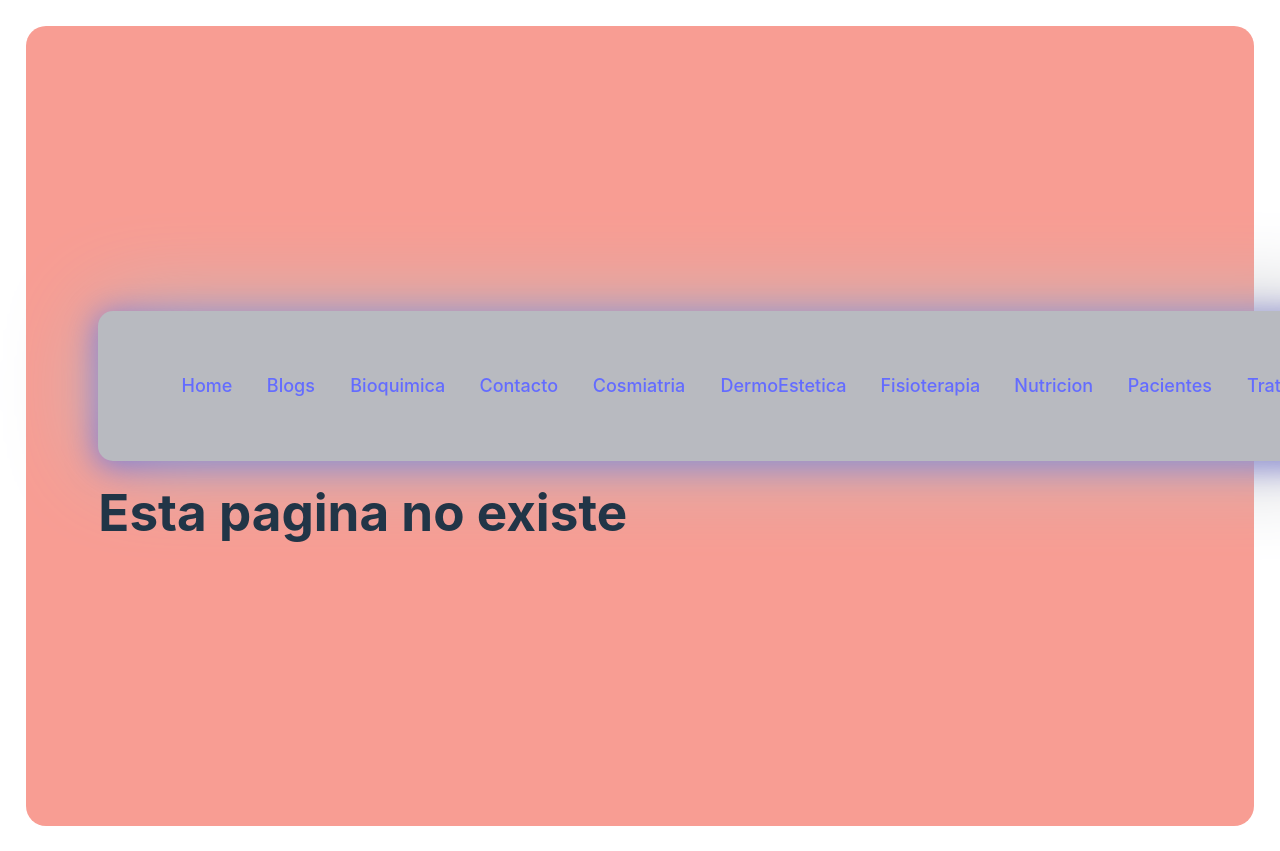
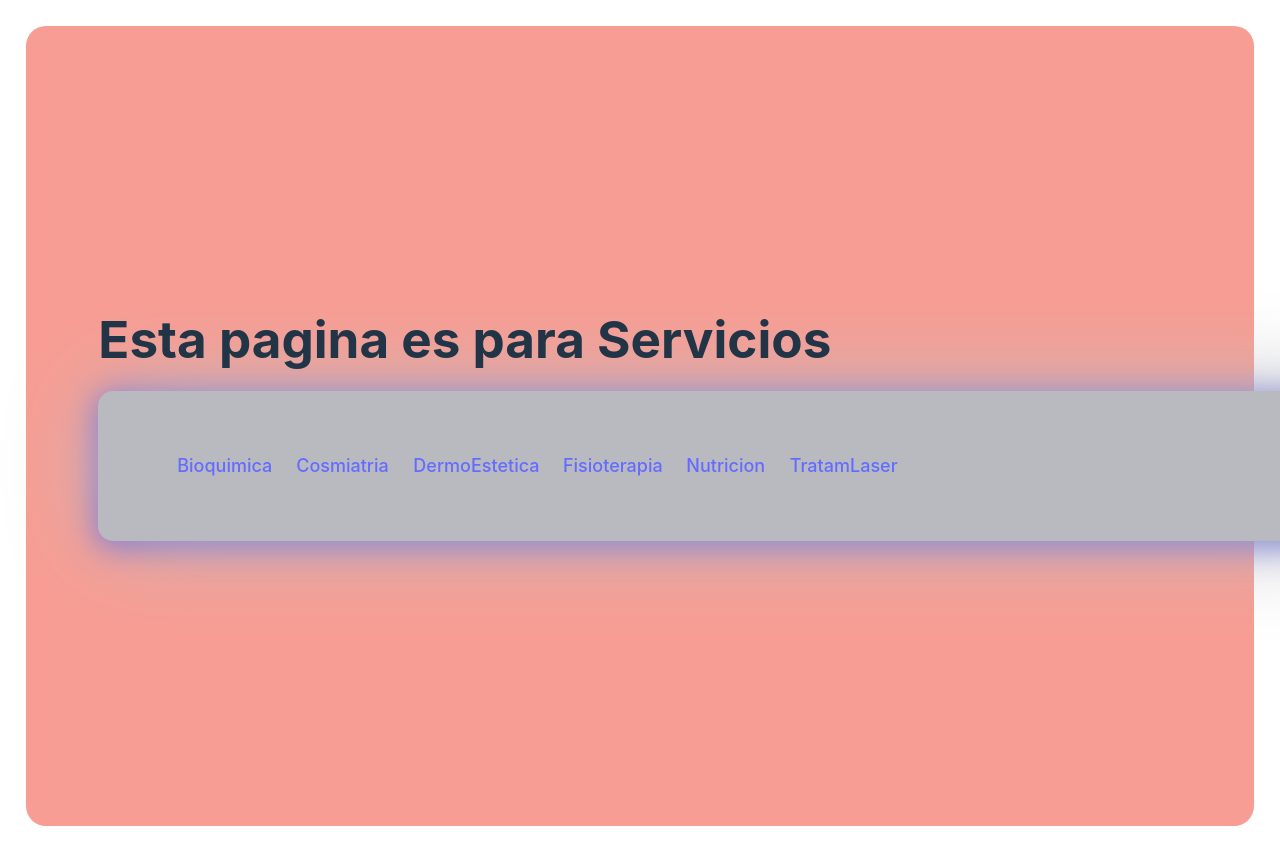
Before and after one commit to ginofrancocba/medicinaIntegrativaFront, a React (Vite) app: page /Servicios in a window 1280 px wide. Shown: the top 851 px of the page. Built offline with nearby package versions, Linux system fonts and the light colour scheme.

Commit message:
Add component Servicios

```diff
--- a/src/App.jsx
+++ b/src/App.jsx
@@ -10,6 +10,7 @@ import DermoEstetica from './pages/DermoEstetica';
 import Fisioterapia from './pages/Fisioterapia';
 import Nutricion from './pages/Nutricion';
 import Pacientes from './pages/Pacientes';
+import Servicios from './pages/Servicios';
 import TratamLaser from './pages/TratamLaser';
 import NoPage from './pages/NoPage';
 
@@ -27,13 +28,15 @@ function App() {
           <Route path='Bioquimica' element={<Bioquimica/>}/>
           <Route path='Blogs' element={<Blogs/>}/>
           <Route path='Contacto' element={<Contact/>}/>
-          <Route path='Cosmiatria' element={<Cosmiatria />}/>
-          <Route path='DermoEstetica' element={<DermoEstetica />}/>
-          <Route path='Fisioterapia' element={<Fisioterapia />}/>
-          <Route path='Nutricion' element={<Nutricion />}/>
           <Route path='Pacientes' element={<Pacientes />}/>
-          <Route path='TratamLaser' element={<TratamLaser />}/>
           <Route path='*' element={<NoPage/>}/>
+        </Route>
+        <Route path='/Servicios' element={<Servicios/>}>
+           <Route path='TratamLaser' element={<TratamLaser />}/>
+           <Route path='Cosmiatria' element={<Cosmiatria />}/>
+           <Route path='DermoEstetica' element={<DermoEstetica />}/>
+           <Route path='Fisioterapia' element={<Fisioterapia />}/>
+           <Route path='Nutricion' element={<Nutricion />}/>
         </Route>
       </Routes>
     </BrowserRouter>
--- a/src/pages/Layout.jsx
+++ b/src/pages/Layout.jsx
@@ -1,8 +1,8 @@
-import { Outlet, Link} from "react-router-dom";
+import { Outlet, Link } from "react-router-dom";
 import './Layout.css';
 
-function Layout(){
-    return(
+function Layout() {
+    return (
         <div>
             <nav className="navbar navbar-expand-lg bg-dark">
                 <ul>
@@ -12,33 +12,21 @@ function Layout(){
                     <li>
                         <Link to="/blogs">Blogs</Link>
                     </li>
-                    <li>
-                        <Link to="/bioquimica">Bioquimica</Link>
-                    </li>
+
                     <li>
                         <Link to="/contacto">Contacto</Link>
                     </li>
                     <li>
-                        <Link to="/cosmiatria">Cosmiatria</Link>
+                        <Link to="/servicios">Servicios</Link>
                     </li>
-                    <li>
-                        <Link to="/dermoEstetica">DermoEstetica</Link>
-                    </li>
-                    <li>
-                        <Link to="/fisioterapia">Fisioterapia</Link>
-                    </li>
-                    <li>
-                        <Link to="/nutricion">Nutricion</Link>
-                    </li>
+
                     <li>
                         <Link to="/pacientes">Pacientes</Link>
                     </li>
-                    <li>
-                        <Link to="/tratamLaser">TratamLaser</Link>
-                    </li>
+
                 </ul>
             </nav>
-            <Outlet/>
+            <Outlet />
         </div>
     )
 }
--- /dev/null
+++ b/src/pages/Servicios.jsx
@@ -0,0 +1,35 @@
+import { Link } from "react-router-dom";
+import './Servicios.css';
+
+function Servicios() {
+
+  return (
+    <div className="servicio">
+        <h1>Esta pagina es para Servicios</h1>
+            <nav className="navbar navbar-expand-lg bg-dark">
+                <ul>
+                  <li>
+                    <Link to="/bioquimica">Bioquimica</Link>
+                  </li>
+                  <li>
+                    <Link to="/cosmiatria">Cosmiatria</Link>
+                  </li>
+                  <li>
+                    <Link to="/dermoEstetica">DermoEstetica</Link>
+                  </li>
+                  <li>
+                    <Link to="/fisioterapia">Fisioterapia</Link>
+                  </li>
+                  <li>
+                    <Link to="/nutricion">Nutricion</Link>
+                  </li>
+                  <li>
+                    <Link to="/tratamLaser">TratamLaser</Link>
+                  </li>
+                </ul>
+            </nav>
+    </div>
+  )
+}
+
+export default Servicios;
```
Also changed, not shown: src/pages/Servicios.css (added).
